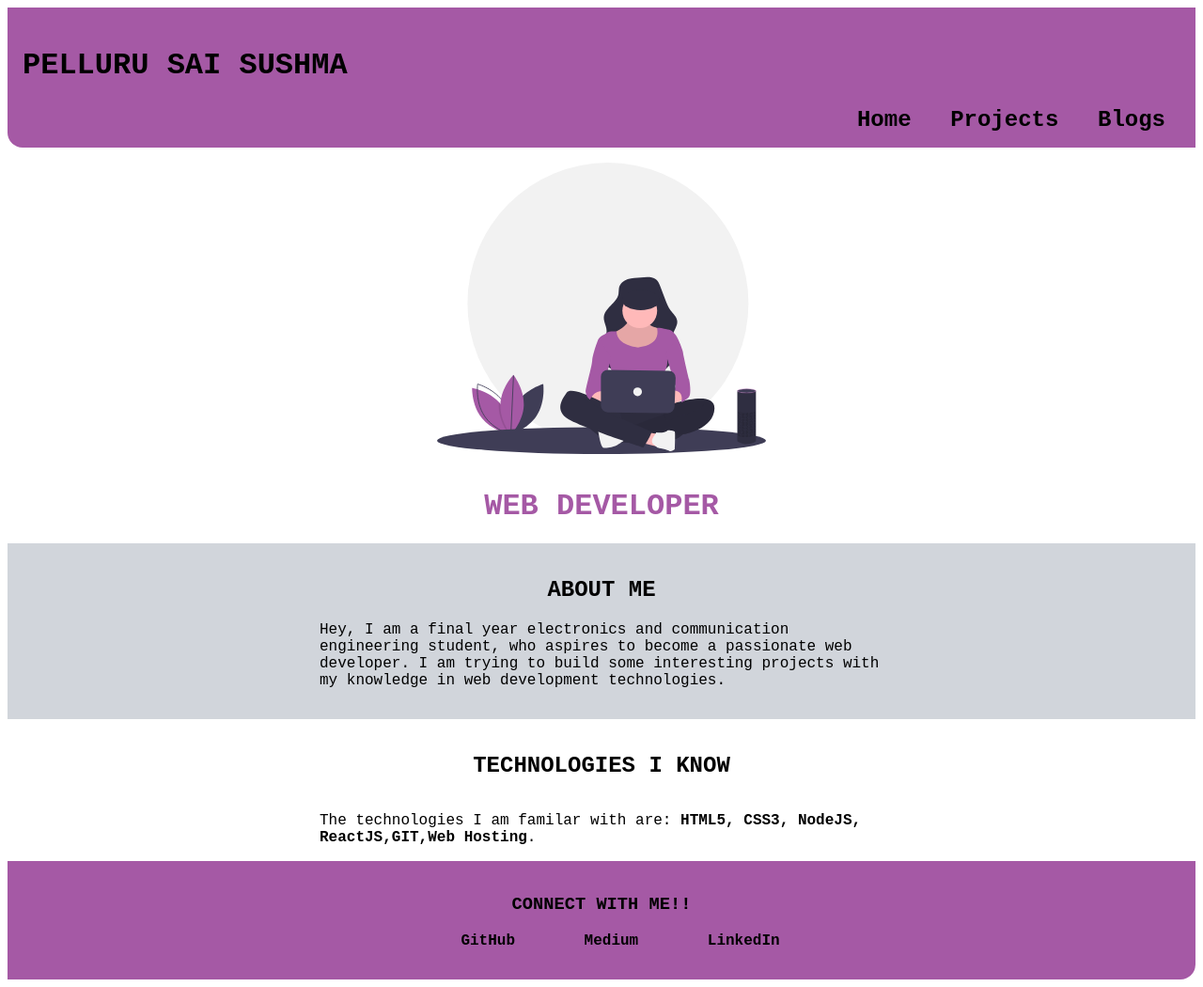
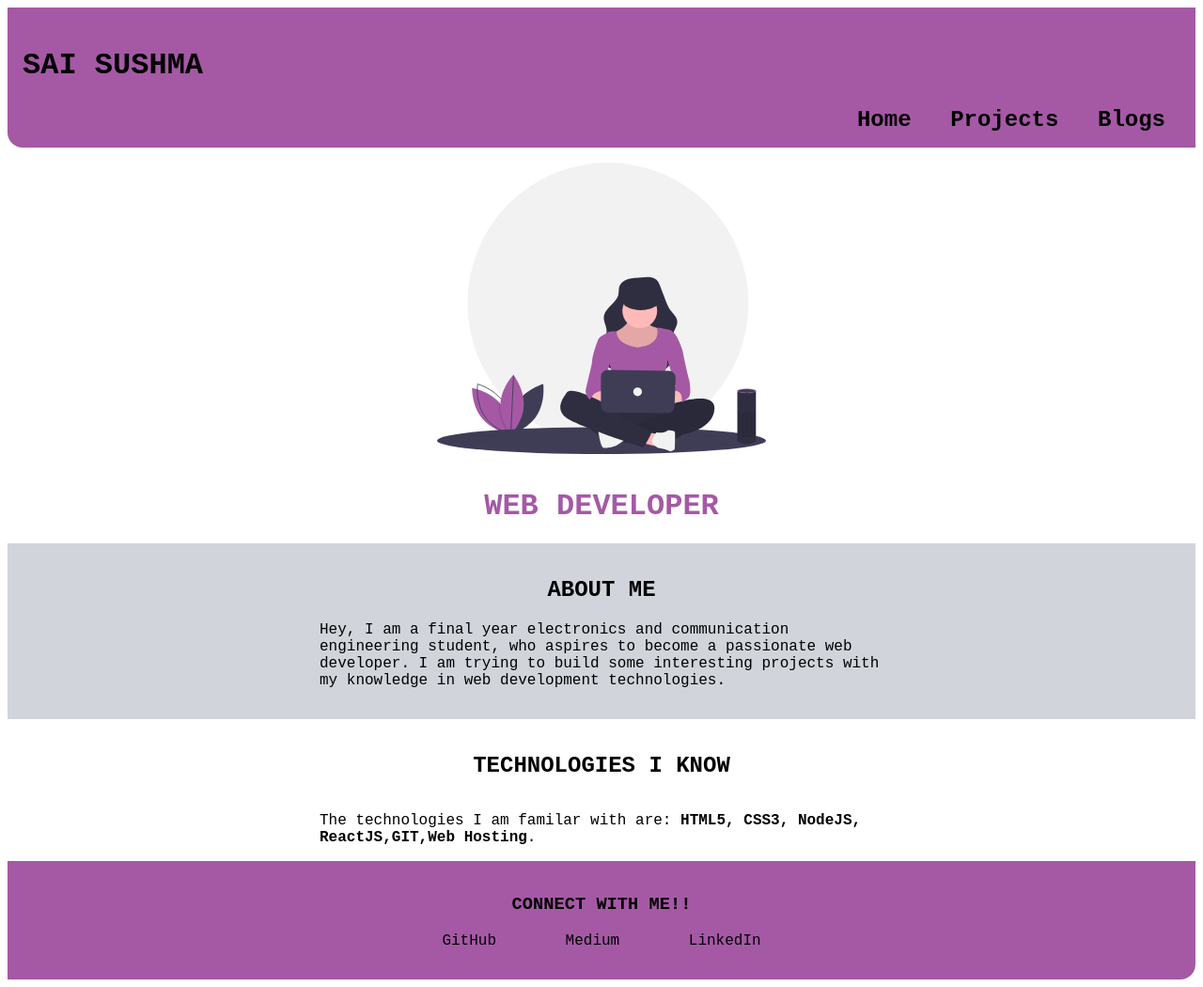
Before and after one commit to sush1215/Portfolio, a plain HTML site: page index.html in a window 1280 px wide. Shown: the whole page at 94% size. Drawn offline with Linux system fonts and the light colour scheme.

Commit message:
upated footer

```diff
--- a/index.html
+++ b/index.html
@@ -10,7 +10,7 @@
 
 <body>
     <nav class="navigation container">
-        <h1 class="web"> PELLURU SAI SUSHMA </h1>
+        <h1 class="web">SAI SUSHMA </h1>
         <a class="web-link" href="/">Home</a>
         <a class="web-link" href="/">Projects</a>
         <a class="web-link" href="/">Blogs</a>
--- a/styles.css
+++ b/styles.css
@@ -77,6 +77,7 @@ body{
 .non-bullet .link{
     text-decoration: none;
     color:black;
+
 }
 
 .footer-last {
@@ -89,6 +90,7 @@ body{
 .footer-last h3{
     text-align: center;
 }
-.link{
-    font-weight: bold;
-    }
+
+ .footer-last ul{
+    padding-inline-start: 0px;;
+}
```
